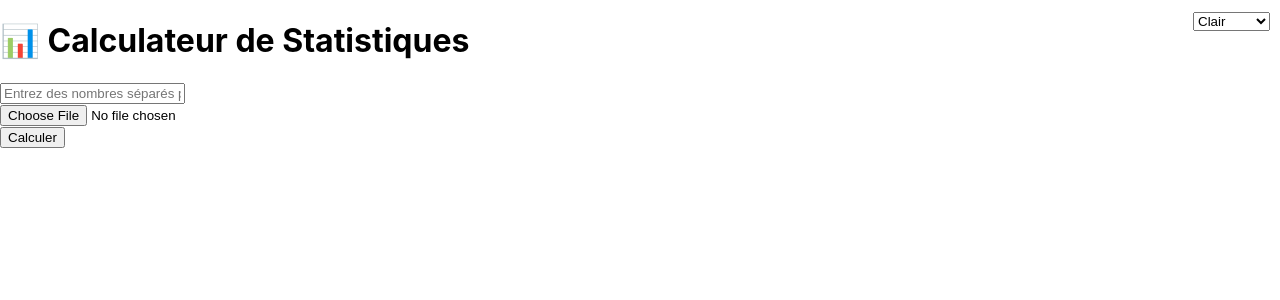
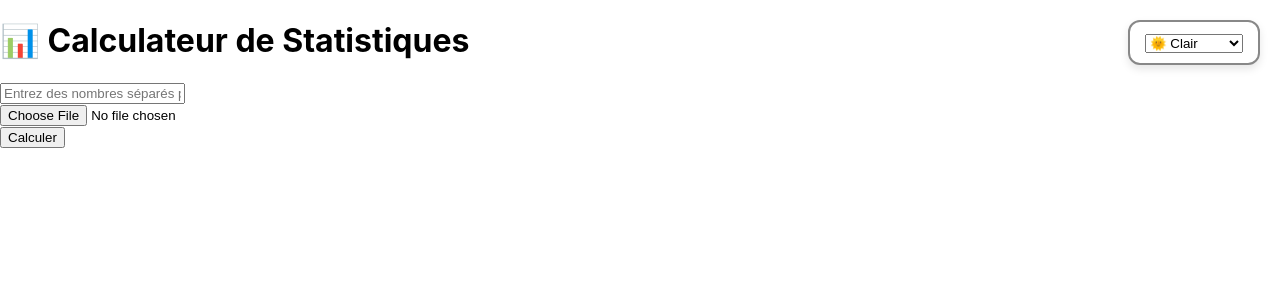
Before and after one commit to ayagaci/frontend-statistiques, a React (Create React App) app: page / in a window 1280 px wide. Shown: the top 300 px of the page. Built offline with nearby package versions, Linux system fonts and the light colour scheme.

Commit message:
Ajout du système de thème clair/sombre

```diff
--- a/src/ThemeSelector.js
+++ b/src/ThemeSelector.js
@@ -1,43 +1,57 @@
-import React, { useEffect, useState } from 'react';
+import React, { useState, useEffect } from 'react';
 
 const themes = {
   light: {
     '--bg-color': '#ffffff',
     '--text-color': '#000000',
+    '--accent-color': '#007bff'
+  },
+  dark: {
+    '--bg-color': '#1a1a1a',
+    '--text-color': '#ffffff',
+    '--accent-color': '#ff9800'
   },
   blue: {
-    '--bg-color': '#e6f0ff',
-    '--text-color': '#003366',
-  },
-  dark: {
-    '--bg-color': '#1e1e1e',
-    '--text-color': '#f0f0f0',
+    '--bg-color': '#e0f7fa',
+    '--text-color': '#01579b',
+    '--accent-color': '#0288d1'
   },
   modern: {
-    '--bg-color': '#f4f4f9',
-    '--text-color': '#333',
-  },
+    '--bg-color': '#f5f5f5',
+    '--text-color': '#333333',
+    '--accent-color': '#6200ea'
+  }
 };
 
-export default function ThemeSelector() {
+const ThemeSelector = () => {
   const [theme, setTheme] = useState('light');
 
   useEffect(() => {
     const root = document.documentElement;
+    root.classList.add('theme-transition');
+
     const selectedTheme = themes[theme];
     for (let key in selectedTheme) {
       root.style.setProperty(key, selectedTheme[key]);
     }
+
+    const timeout = setTimeout(() => {
+      root.classList.remove('theme-transition');
+    }, 500);
+
+    return () => clearTimeout(timeout);
   }, [theme]);
 
   return (
-    <div style={{ position: 'absolute', top: 10, right: 10 }}>
+    <div className="theme-selector">
       <select value={theme} onChange={(e) => setTheme(e.target.value)}>
-        <option value="light">Clair</option>
-        <option value="blue">Bleu clair</option>
-        <option value="dark">Sombre</option>
-        <option value="modern">Moderne</option>
+        <option value="light">🌞 Clair</option>
+        <option value="blue">🔵 Bleu clair</option>
+        <option value="dark">🌙 Sombre</option>
+        <option value="modern">🧊 Moderne</option>
       </select>
     </div>
   );
-}
+};
+
+export default ThemeSelector;
--- a/src/index.css
+++ b/src/index.css
@@ -12,10 +12,33 @@ body {
     sans-serif;
   -webkit-font-smoothing: antialiased;
   -moz-osx-font-smoothing: grayscale;
-  transition: background-color 0.3s, color 0.3s;
+  transition: background-color 0.5s ease-in-out, color 0.5s ease-in-out;
 }
 
 code {
   font-family: source-code-pro, Menlo, Monaco, Consolas, 'Courier New',
     monospace;
 }
+
+.theme-selector {
+  position: absolute;
+  top: 20px;
+  right: 20px;
+  background-color: var(--bg-color);
+  color: var(--text-color);
+  border: 2px solid #888;
+  border-radius: 12px;
+  padding: 10px 15px;
+  font-size: 1rem;
+  box-shadow: 0 4px 8px rgba(0,0,0,0.1);
+  cursor: pointer;
+  transition: all 0.3s ease;
+}
+
+.theme-selector:hover {
+  background-color: #f0f0f0;
+  transform: scale(1.05);
+}
+.theme-transition {
+  transition: background-color 0.5s ease-in-out, color 0.5s ease-in-out !important;
+}
```
